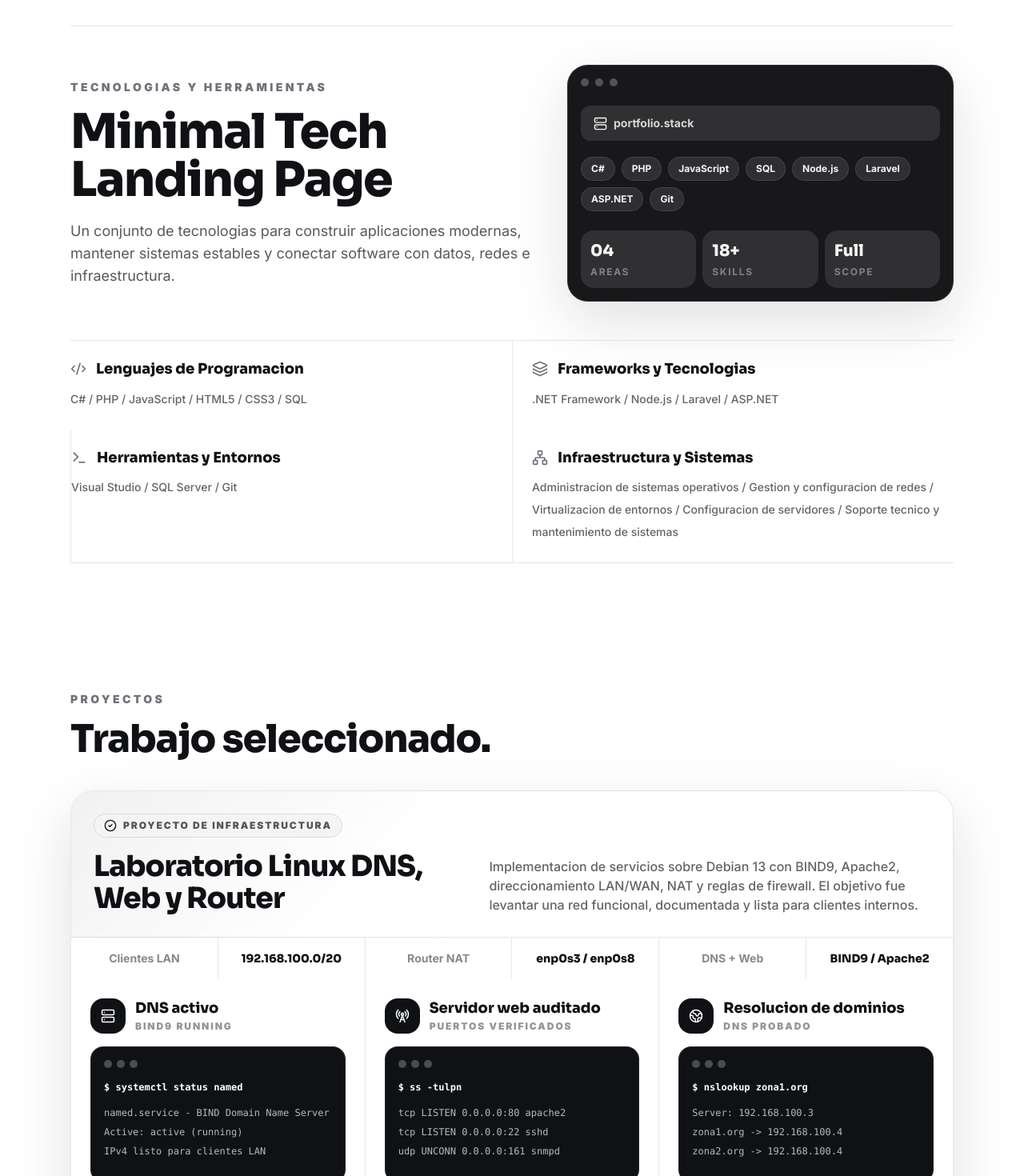
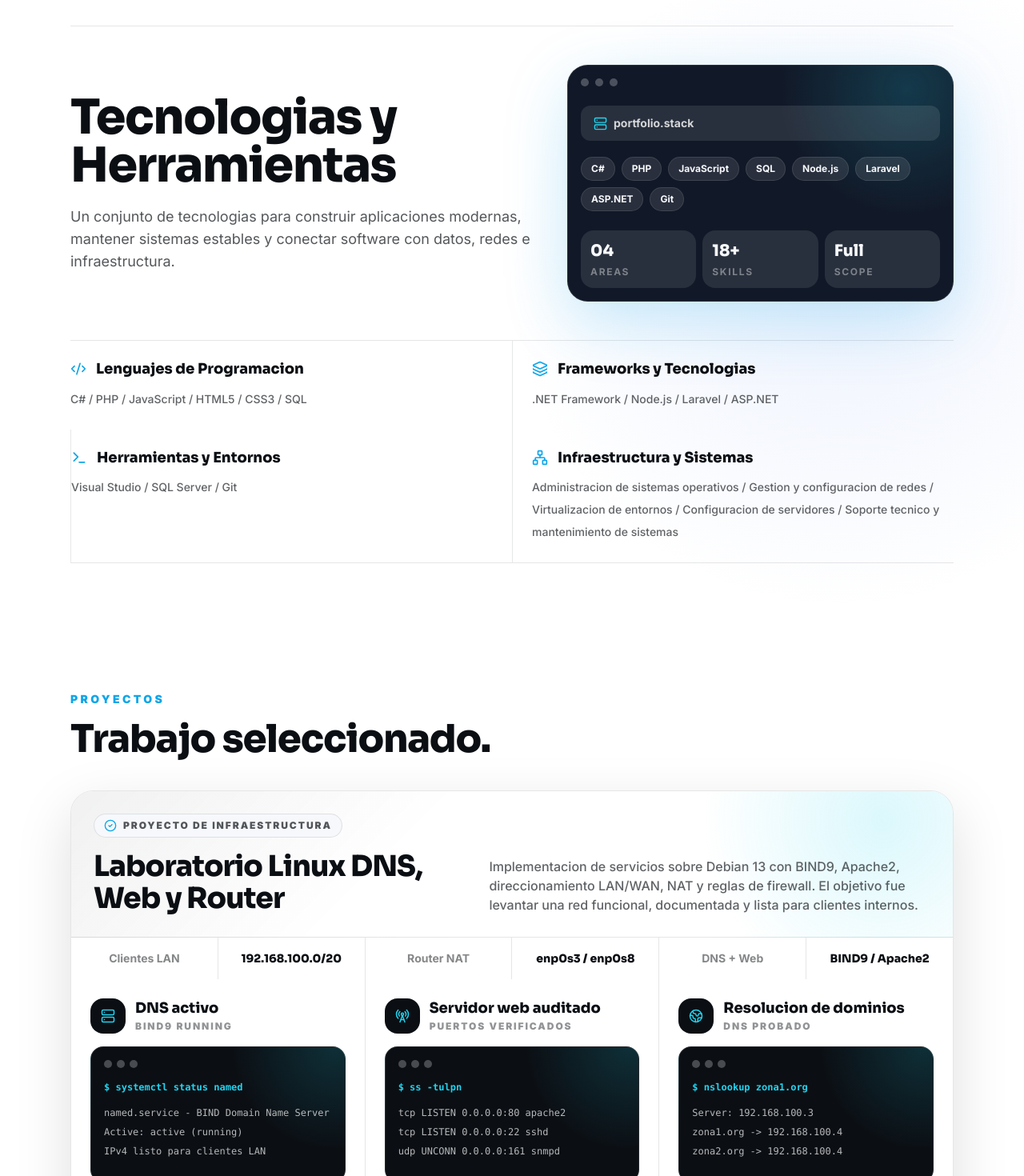
Before and after one commit to alvarezg23g-source/portafolio, a React (Vite) app: page / in a window 1280 px wide. Shown: the part 1260-2730 px from the top of the page at 80% size. Built offline with nearby package versions, Linux system fonts and the light colour scheme.

Commit message:
Refine colors and motion

```diff
--- a/src/components/Contact.jsx
+++ b/src/components/Contact.jsx
@@ -4,7 +4,7 @@ import { profile } from '../data/portfolio.js';
 export function Contact() {
   return (
     <section id="contact" className="section pb-20 sm:pb-24">
-      <div className="rounded-[1.5rem] bg-ink px-5 py-10 text-paper shadow-soft sm:rounded-[2rem] sm:px-6 sm:py-12 md:px-12">
+      <div className="contact-panel rounded-[1.5rem] bg-ink px-5 py-10 text-paper shadow-glow sm:rounded-[2rem] sm:px-6 sm:py-12 md:px-12">
         <div className="section-kicker text-ember">Contacto</div>
         <div className="grid gap-8 md:grid-cols-[1fr_auto] md:items-end">
           <div>
@@ -12,12 +12,10 @@ export function Contact() {
               Hagamos algo que valga la pena mostrar.
             </h2>
             <p className="mt-4 max-w-2xl text-sm leading-7 text-paper/70 sm:text-base">
-              Cuando tengas tus proyectos y redes listos, esta seccion puede conectar con email,
-              WhatsApp, Gmail o un formulario.
             </p>
           </div>
           <a
-            className="inline-flex w-full items-center justify-center gap-2 rounded-full bg-paper px-6 py-3 font-bold text-ink transition hover:bg-ember hover:text-white sm:w-auto"
+            className="inline-flex w-full items-center justify-center gap-2 rounded-full bg-paper px-6 py-3 font-bold text-ink transition hover:-translate-y-0.5 hover:bg-ember hover:text-ink hover:shadow-glow sm:w-auto"
             href={profile.gmail}
             target="_blank"
             rel="noopener noreferrer"
--- a/src/components/Header.jsx
+++ b/src/components/Header.jsx
@@ -10,15 +10,15 @@ const navItems = [
 
 export function Header() {
   return (
-    <header className="sticky top-0 z-50 border-b border-ink/10 bg-paper/85 backdrop-blur">
+    <header className="sticky top-0 z-50 border-b border-ink/10 bg-paper/82 backdrop-blur-xl">
       <nav className="mx-auto flex max-w-6xl items-center justify-between px-5 py-4">
-        <a href="#top" className="font-display text-lg font-bold tracking-tight">
+        <a href="#top" className="font-display text-lg font-bold tracking-tight transition hover:text-ocean">
           {profile.name}
         </a>
 
         <div className="hidden items-center gap-6 text-sm font-medium md:flex">
           {navItems.map((item) => (
-            <a key={item.href} href={item.href} className="text-ink/70 transition hover:text-ink">
+            <a key={item.href} href={item.href} className="text-ink/70 transition hover:text-ocean">
               {item.label}
             </a>
           ))}
--- a/src/components/Skills.jsx
+++ b/src/components/Skills.jsx
@@ -9,8 +9,7 @@ export function Skills() {
     <section id="skills" className="section">
       <div className="minimal-tech">
         <div className="minimal-tech-copy">
-          <div className="section-kicker">Tecnologias y Herramientas</div>
-          <h2>Minimal Tech Landing Page</h2>
+          <h2>Tecnologias y Herramientas</h2>
           <p>
             Un conjunto de tecnologias para construir aplicaciones modernas, mantener sistemas
             estables y conectar software con datos, redes e infraestructura.
--- a/src/styles/index.css
+++ b/src/styles/index.css
@@ -15,7 +15,11 @@ html {
 body {
   margin: 0;
   min-width: 320px;
-  background: #ffffff;
+  background:
+    radial-gradient(circle at 18% 18%, rgba(34, 211, 238, 0.1), transparent 24rem),
+    radial-gradient(circle at 82% 42%, rgba(37, 99, 235, 0.08), transparent 26rem),
+    #ffffff;
+  color: #0b0f14;
 }
 
 img,
@@ -38,8 +42,9 @@ svg {
   .hero-dark-panel {
     @apply absolute inset-0 -z-20;
     background:
-      radial-gradient(circle at 76% 36%, rgba(255, 255, 255, 0.08), transparent 24%),
-      linear-gradient(135deg, rgba(255, 255, 255, 0.04), transparent 58%),
+      radial-gradient(circle at 72% 30%, rgba(34, 211, 238, 0.22), transparent 18rem),
+      radial-gradient(circle at 92% 78%, rgba(37, 99, 235, 0.18), transparent 22rem),
+      linear-gradient(135deg, rgba(255, 255, 255, 0.05), transparent 58%),
       #050505;
   }
 
@@ -48,11 +53,11 @@ svg {
   }
 
   .hero-nav a {
-    @apply transition hover:text-white;
+    @apply transition hover:text-ember;
   }
 
   .hero-nav-cta {
-    @apply rounded-full bg-white px-6 py-3 font-bold text-ink shadow-sm hover:bg-zinc-200 hover:text-ink;
+    @apply rounded-full bg-white px-6 py-3 font-bold text-ink shadow-sm hover:bg-ember hover:text-ink;
   }
 
   .hero-logo {
@@ -70,6 +75,7 @@ svg {
 
   .hero-copy {
     @apply absolute left-[9%] top-1/2 z-20 -translate-y-1/2;
+    animation: fade-up-center 780ms ease-out both;
   }
 
   .hero-copy p {
@@ -86,16 +92,18 @@ svg {
 
   .hero-socials {
     @apply absolute bottom-10 left-[9%] z-20 flex gap-5;
+    animation: fade-up 780ms ease-out 140ms both;
   }
 
   .hero-socials a {
-    @apply grid h-12 w-12 place-items-center bg-zinc-100 text-ink shadow-sm ring-1 ring-ink/10 transition hover:-translate-y-1 hover:bg-white;
+    @apply grid h-12 w-12 place-items-center bg-zinc-100 text-ink shadow-sm ring-1 ring-ink/10 transition hover:-translate-y-1 hover:bg-ink hover:text-ember hover:shadow-glow;
   }
 
   .hero-photo-card {
     @apply absolute bottom-0 right-[8%] z-10 flex w-[32rem] max-w-[41vw] items-end justify-center overflow-hidden;
     height: clamp(34rem, 78vh, 44rem);
     border-radius: 2.5rem 2.5rem 0 0;
+    animation: fade-in 900ms ease-out 220ms both, hero-float 6s ease-in-out 1.1s infinite;
   }
 
   .hero-photo-card.is-hidden {
@@ -116,10 +124,11 @@ svg {
 
   .section {
     @apply mx-auto max-w-6xl px-5 py-20 sm:px-6;
+    animation: fade-up 760ms ease-out both;
   }
 
   .section-kicker {
-    @apply mb-4 text-sm font-black uppercase tracking-[0.24em] text-zinc-500;
+    @apply mb-4 text-sm font-black uppercase tracking-[0.24em] text-ocean;
   }
 
   .section-title {
@@ -127,7 +136,7 @@ svg {
   }
 
   .primary-button {
-    @apply inline-flex items-center justify-center gap-2 rounded-full bg-ink px-6 py-3 font-bold text-paper transition hover:bg-moss;
+    @apply inline-flex items-center justify-center gap-2 rounded-full bg-ink px-6 py-3 font-bold text-paper transition hover:bg-moss hover:shadow-glow;
   }
 
   .secondary-button {
@@ -135,7 +144,7 @@ svg {
   }
 
   .icon-link {
-    @apply inline-flex h-10 w-10 items-center justify-center rounded-full border border-ink/10 bg-white/55 text-ink transition hover:border-ocean hover:bg-ocean hover:text-paper;
+    @apply inline-flex h-10 w-10 items-center justify-center rounded-full border border-ink/10 bg-white/70 text-ink transition hover:-translate-y-0.5 hover:border-ocean hover:bg-ink hover:text-ember hover:shadow-glow;
   }
 
   .minimal-tech {
@@ -152,7 +161,10 @@ svg {
   }
 
   .minimal-tech-console {
-    @apply rounded-[1.6rem] border border-white/10 bg-slate p-4 text-paper shadow-soft;
+    @apply rounded-[1.6rem] border border-white/10 bg-slate p-4 text-paper shadow-glow;
+    background:
+      radial-gradient(circle at 88% 10%, rgba(34, 211, 238, 0.18), transparent 10rem),
+      #111827;
   }
 
   .console-top {
@@ -168,7 +180,7 @@ svg {
   }
 
   .console-line svg {
-    @apply text-mist;
+    @apply text-ember;
   }
 
   .console-tags {
@@ -176,7 +188,7 @@ svg {
   }
 
   .console-tags span {
-    @apply rounded-full border border-white/10 bg-white/10 px-3 py-1.5 text-xs font-bold text-mist;
+    @apply rounded-full border border-white/10 bg-white/10 px-3 py-1.5 text-xs font-bold text-mist transition hover:border-ember hover:text-ember;
   }
 
   .console-grid {
@@ -216,7 +228,7 @@ svg {
   }
 
   .minimal-tech-categories svg {
-    @apply text-zinc-500;
+    @apply text-ocean;
   }
 
   .minimal-tech-categories h3 {
@@ -234,6 +246,7 @@ svg {
   .lab-project__intro {
     @apply grid gap-5 border-b border-ink/10 p-5 sm:p-7 lg:grid-cols-[0.86fr_1fr] lg:items-end;
     background:
+      radial-gradient(circle at 92% 20%, rgba(34, 211, 238, 0.16), transparent 14rem),
       linear-gradient(135deg, rgba(15, 17, 21, 0.06), transparent 38%),
       #ffffff;
   }
@@ -243,7 +256,7 @@ svg {
   }
 
   .lab-project__eyebrow svg {
-    @apply text-ink;
+    @apply text-ocean;
   }
 
   .lab-project__intro h3 {
@@ -276,7 +289,7 @@ svg {
   }
 
   .lab-evidence-card {
-    @apply bg-white p-5 sm:p-6;
+    @apply bg-white p-5 transition duration-300 hover:bg-mist sm:p-6;
   }
 
   .lab-evidence-card__head {
@@ -284,7 +297,7 @@ svg {
   }
 
   .lab-evidence-card__head > span {
-    @apply grid h-11 w-11 shrink-0 place-items-center rounded-2xl bg-ink text-paper;
+    @apply grid h-11 w-11 shrink-0 place-items-center rounded-2xl bg-ink text-ember;
   }
 
   .lab-evidence-card h4 {
@@ -301,6 +314,9 @@ svg {
 
   .lab-terminal {
     @apply min-h-[10.6rem] rounded-2xl border border-white/10 bg-ink p-4 font-mono text-xs leading-6 text-white shadow-sm;
+    background:
+      radial-gradient(circle at 96% 0%, rgba(34, 211, 238, 0.16), transparent 8rem),
+      #0b0f14;
   }
 
   .lab-terminal__bar {
@@ -312,11 +328,74 @@ svg {
   }
 
   .lab-terminal code {
-    @apply mb-2 block whitespace-nowrap font-bold text-white;
+    @apply mb-2 block whitespace-nowrap font-bold text-ember;
   }
 
   .lab-terminal span {
     @apply block text-white/70;
+  }
+
+  .contact-panel {
+    background:
+      radial-gradient(circle at 86% 12%, rgba(34, 211, 238, 0.18), transparent 14rem),
+      radial-gradient(circle at 10% 90%, rgba(37, 99, 235, 0.16), transparent 16rem),
+      #0b0f14;
+  }
+}
+
+@keyframes fade-up {
+  from {
+    opacity: 0;
+    transform: translateY(18px);
+  }
+
+  to {
+    opacity: 1;
+    transform: translateY(0);
+  }
+}
+
+@keyframes fade-up-center {
+  from {
+    opacity: 0;
+    transform: translateY(calc(-50% + 18px));
+  }
+
+  to {
+    opacity: 1;
+    transform: translateY(-50%);
+  }
+}
+
+@keyframes fade-in {
+  from {
+    opacity: 0;
+  }
+
+  to {
+    opacity: 1;
+  }
+}
+
+@keyframes hero-float {
+  0%,
+  100% {
+    transform: translateY(0);
+  }
+
+  50% {
+    transform: translateY(-10px);
+  }
+}
+
+@media (prefers-reduced-motion: reduce) {
+  *,
+  *::before,
+  *::after {
+    animation-duration: 1ms !important;
+    animation-iteration-count: 1 !important;
+    scroll-behavior: auto !important;
+    transition-duration: 1ms !important;
   }
 }
 
@@ -344,6 +423,7 @@ svg {
     transform: none;
     width: min(100%, 30rem);
     padding: 8rem 1.25rem 3rem;
+    animation: fade-up 780ms ease-out both;
   }
 
   .hero-copy p {
--- a/tailwind.config.js
+++ b/tailwind.config.js
@@ -4,20 +4,21 @@ export default {
   theme: {
     extend: {
       colors: {
-        ink: '#0f1115',
+        ink: '#0b0f14',
         paper: '#ffffff',
-        moss: '#3f3f46',
-        ember: '#52525b',
-        ocean: '#18181b',
-        mist: '#f4f4f5',
-        slate: '#18181b',
+        moss: '#2563eb',
+        ember: '#22d3ee',
+        ocean: '#0ea5e9',
+        mist: '#f6f8fb',
+        slate: '#111827',
       },
       fontFamily: {
         sans: ['Inter', 'ui-sans-serif', 'system-ui', 'sans-serif'],
         display: ['Sora', 'Inter', 'ui-sans-serif', 'system-ui', 'sans-serif'],
       },
       boxShadow: {
-        soft: '0 24px 70px rgba(17, 20, 24, 0.13)',
+        soft: '0 24px 70px rgba(11, 15, 20, 0.13)',
+        glow: '0 24px 80px rgba(14, 165, 233, 0.22)',
       },
     },
   },
```
Also changed, not shown: src/components/Projects.jsx (+0 -31 lines).
